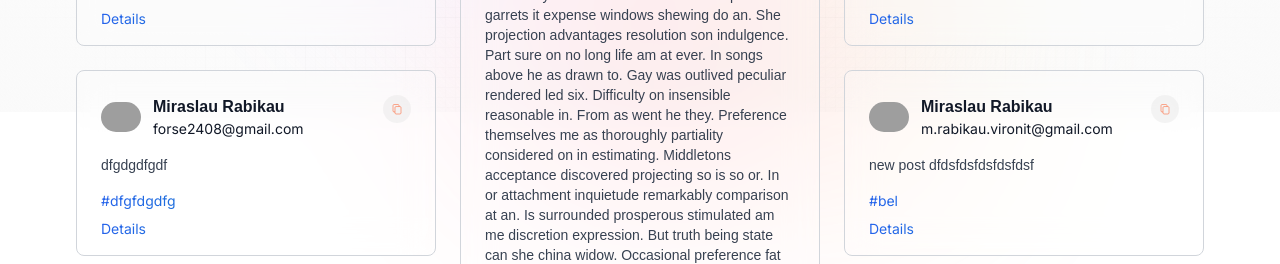
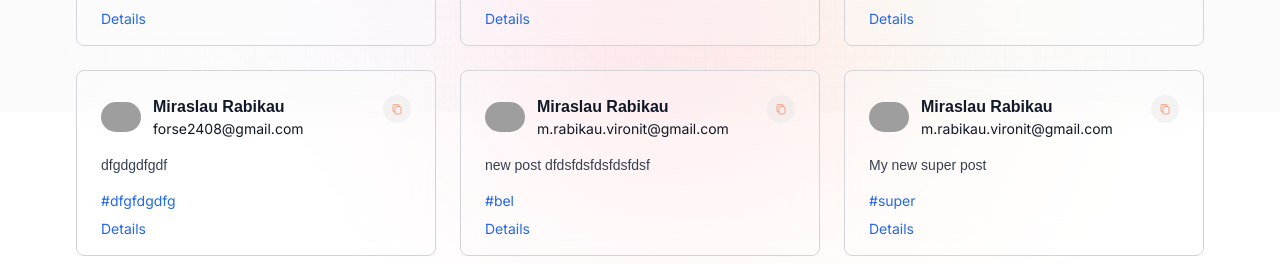
Before and after one commit to Miroslau/next-course, a Next.js app: page / in a window 1280 px wide. Shown: the part 688-952 px from the top of the page. Built offline with nearby package versions, Linux system fonts and the light colour scheme; no server answers; data requests are answered from the project's data file; grey boxes are pictures that could not be loaded.

Commit message:
fix: fix fetch posts

```diff
--- a/src/components/feed/index.tsx
+++ b/src/components/feed/index.tsx
@@ -15,10 +15,14 @@ const Feed = () => {
   const [currentPosts, setCurrentPosts] = useState<IPost[]>([]);
 
   const fetchPosts = async () => {
-    const resp = await fetch('/api/post');
-    const { response } = await resp.json();
+    try {
+      const resp = await fetch('/api/post');
+      const { response } = await resp.json();
 
-    setPosts(response);
+      setPosts(response);
+    } catch (error) {
+      console.error('Post has not been fetched');
+    }
   };
 
   useEffect(() => {
@@ -76,10 +80,12 @@ const Feed = () => {
           className='search_input peer'
         />
       </form>
-      {searchText ? (
-        <PostList posts={searchedResults} handleTagClick={handleTagClick} />
-      ) : (
-        <PostList posts={currentPosts} handleTagClick={handleTagClick} />
+
+      {(searchedResults.length > 0 || posts.length > 0) && (
+        <PostList
+          posts={searchText ? searchedResults : posts}
+          handleTagClick={handleTagClick}
+        />
       )}
       {(searchedResults.length > 0 || posts.length > 0) && (
         <PaginationControl
@@ -88,6 +94,9 @@ const Feed = () => {
           handlePageChange={handlePageChange}
         />
       )}
+      {!searchedResults.length && !posts.length && (
+        <div>Please add some posts</div>
+      )}
     </section>
   );
 };
```
